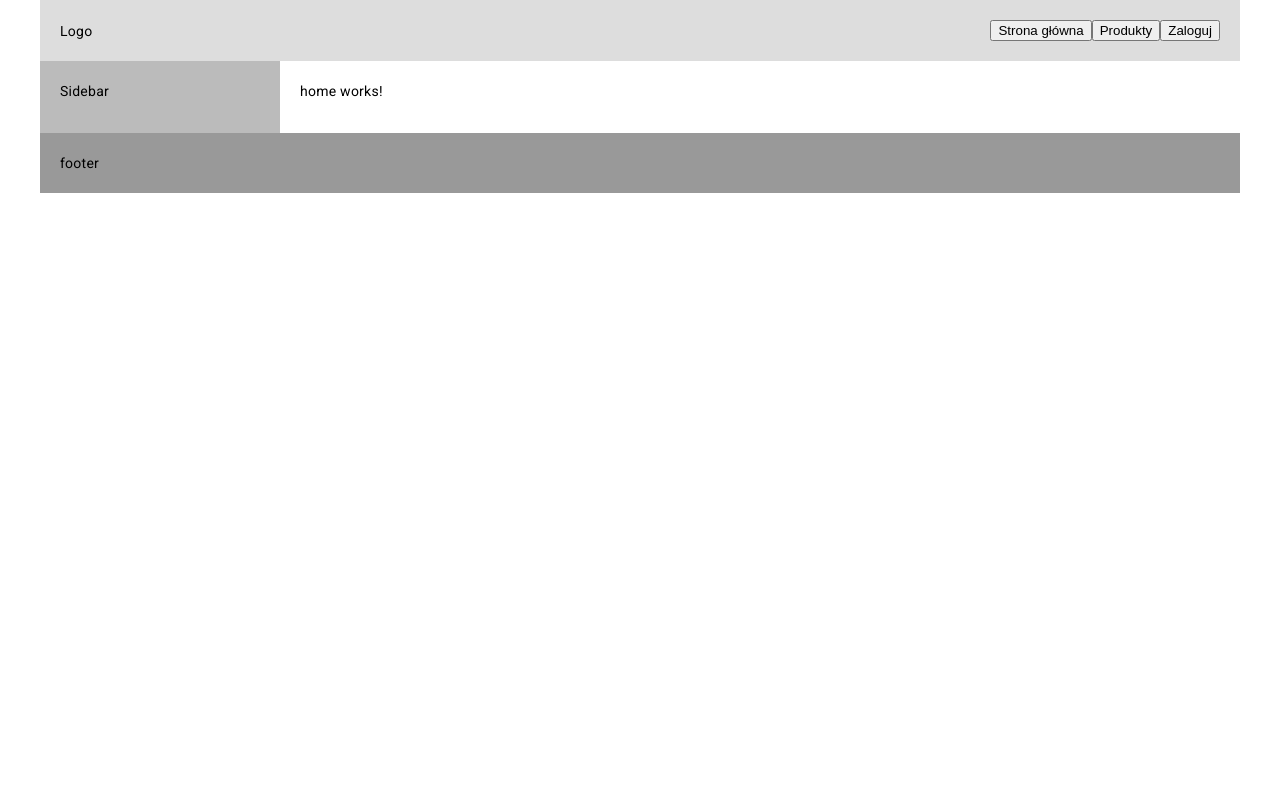
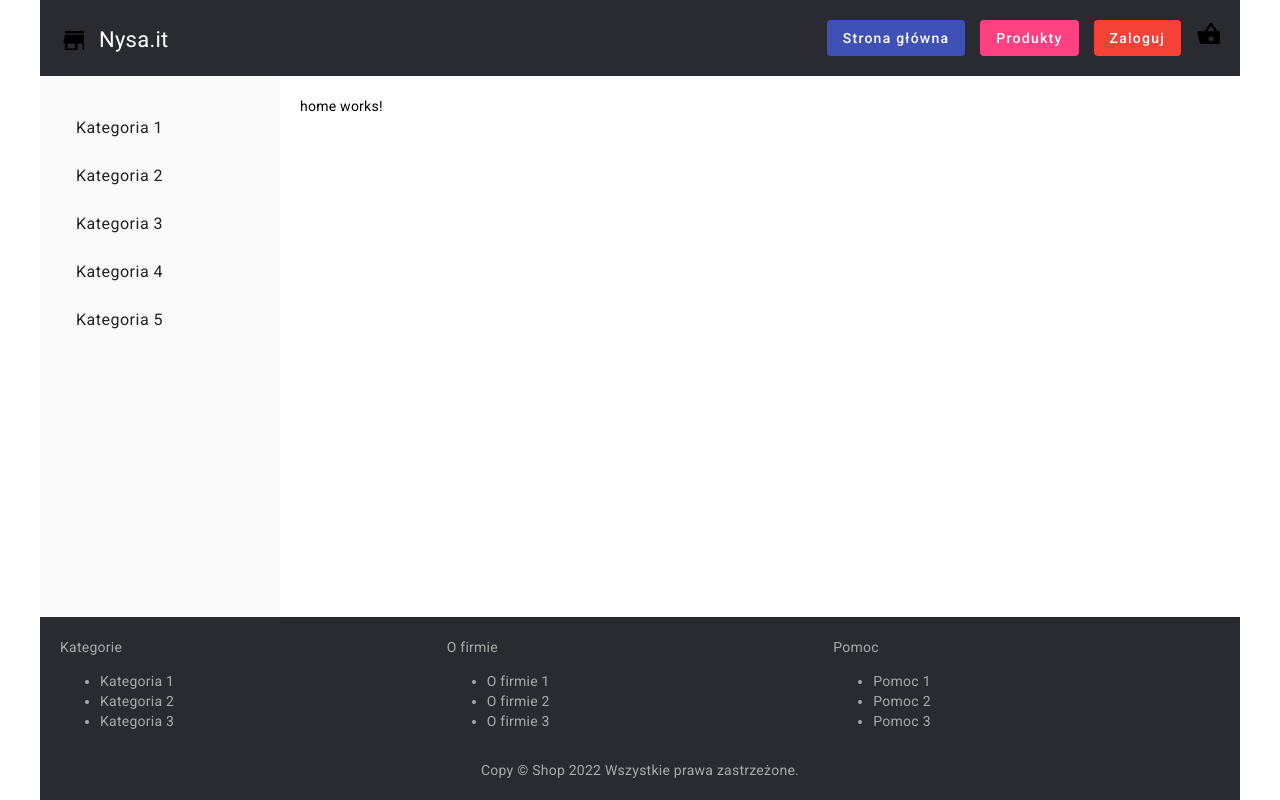
Before and after one commit to telusmikolaj/NysaFront, an Angular app: page / in a window 1280 px wide. Built offline with nearby package versions, Linux system fonts and the light colour scheme.

Commit message:
add basic styles

```diff
--- a/src/app/layouts/default/default.component.html
+++ b/src/app/layouts/default/default.component.html
@@ -1,6 +1,6 @@
 
 <app-header fxLayout="column"></app-header>
-<div fxLayout="row">
+<div fxLayout="row" fxFlex>
   <div fxFlex="20">
     <app-sidebar fxFlex></app-sidebar>
   </div>
--- a/src/app/shared/components/footer/footer.component.css
+++ b/src/app/shared/components/footer/footer.component.css
@@ -1,4 +1,12 @@
 :host {
-  background: #999;
+  background: #292b31;
   padding: 20px;
+  color: #aaa;
 }
+
+.footerCopy {
+  text-align: center;
+}
+.footerManu{
+  margin-bottom: 15px;
+}
--- a/src/app/shared/components/footer/footer.component.html
+++ b/src/app/shared/components/footer/footer.component.html
@@ -1 +1,29 @@
-<footer>footer</footer>
+<div flexLayout="row" class="footerManu">
+  <div fxFlex>
+    <div>Kategorie</div>
+    <ul>
+      <li>Kategoria 1</li>
+      <li>Kategoria 2</li>
+      <li>Kategoria 3</li>
+    </ul>
+  </div>
+  <div fxFlex>
+    <div>O firmie</div>
+    <ul>
+      <li>O firmie 1</li>
+      <li>O firmie 2</li>
+      <li>O firmie 3</li>
+    </ul>
+  </div>
+  <div fxFlex>
+    <div>Pomoc</div>
+    <ul>
+      <li>Pomoc 1</li>
+      <li>Pomoc 2</li>
+      <li>Pomoc 3</li>
+    </ul>
+  </div>
+</div>
+<div flexLayout="column" class="footerCopy">
+  Copy &copy; Shop 2022 Wszystkie prawa zastrzeżone.
+</div>
--- a/src/app/shared/components/header/header.component.css
+++ b/src/app/shared/components/header/header.component.css
@@ -1,4 +1,14 @@
 :host {
-  background: #ddd;
+  background: #292b31;
   padding: 20px;
 }
+
+.logo {
+  font-size: 22px;
+  color:white;
+}
+
+
+.logoIcon, .shoppingBasket {
+  font-size: 30px;
+}
--- a/src/app/shared/components/header/header.component.html
+++ b/src/app/shared/components/header/header.component.html
@@ -1,11 +1,13 @@
 <header fxLayoutAlign="start center">
-  <div fxFlex>
-    Logo
+  <div fxFlex fxLayoutAlign="start end" fxLayoutGap="15">
+    <mat-icon class="logoIcon">store</mat-icon>
+    <span class="logo">{{title}}</span>
   </div>
-  <div>
-    <button routerLink="">Strona główna</button>
-    <button routerLink="/products">Produkty</button>
-    <button routerLink="/login">Zaloguj</button>
+  <div fxLayoutGap = "15"  fxLayoutAlign="center">
+    <button mat-flat-button color="primary" routerLink="">Strona główna</button>
+    <button mat-flat-button color="accent" routerLink="/products">Produkty</button>
+    <button mat-flat-button color="warn" routerLink="/login">Zaloguj</button>
+    <mat-icon class="shoppingBasket">shopping_basket</mat-icon>
   </div>
 
 </header>
--- a/src/app/shared/components/header/header.component.ts
+++ b/src/app/shared/components/header/header.component.ts
@@ -6,5 +6,6 @@ import { Component } from '@angular/core';
   styleUrls: ['./header.component.css']
 })
 export class HeaderComponent {
+  title = "Nysa.it"
 
 }
--- a/src/app/shared/components/sidebar/sidebar.component.css
+++ b/src/app/shared/components/sidebar/sidebar.component.css
@@ -1,4 +1,4 @@
 :host {
-  background: #bbb;
+  background: #fafafa;
   padding: 20px;
 }
--- a/src/app/shared/components/sidebar/sidebar.component.html
+++ b/src/app/shared/components/sidebar/sidebar.component.html
@@ -1,3 +1,5 @@
-<div>
-  Sidebar
-</div>
+<mat-list>
+  <mat-list-item *ngFor="let category of categories">
+    {{category}}
+  </mat-list-item>
+</mat-list>
--- a/src/app/shared/components/sidebar/sidebar.component.ts
+++ b/src/app/shared/components/sidebar/sidebar.component.ts
@@ -6,5 +6,7 @@ import { Component } from '@angular/core';
   styleUrls: ['./sidebar.component.css']
 })
 export class SidebarComponent {
+  categories = ['Kategoria 1', 'Kategoria 2','Kategoria 3','Kategoria 4','Kategoria 5'];
+
 
 }
--- /dev/null
+++ b/src/app/shared/variables.scss
@@ -0,0 +1,2 @@
+$primary-color: #007bff;
+$secondary-color: #6c757d;
```
Also changed, not shown: src/app/shared/material.module.ts (added, +20 -0 lines), src/app/shared/shared.module.ts (+6 -1 lines).
